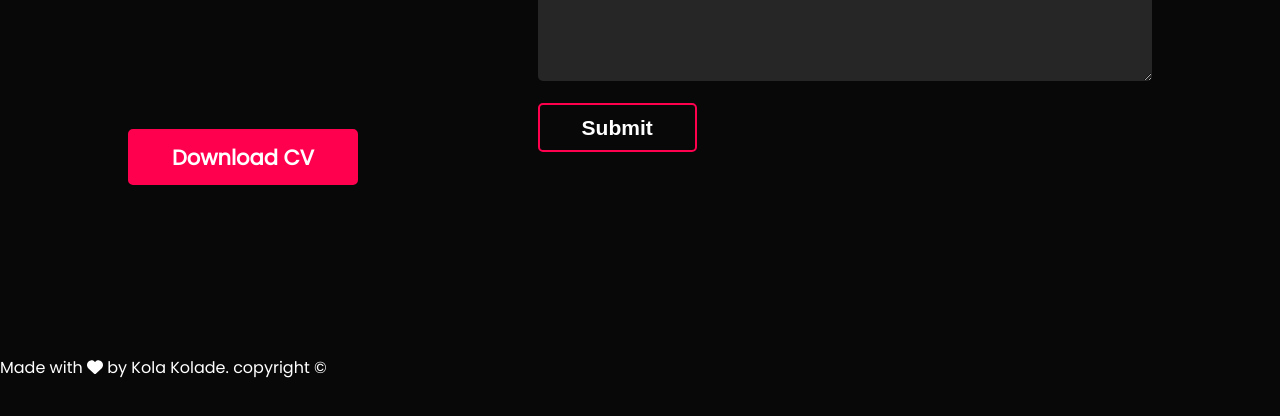
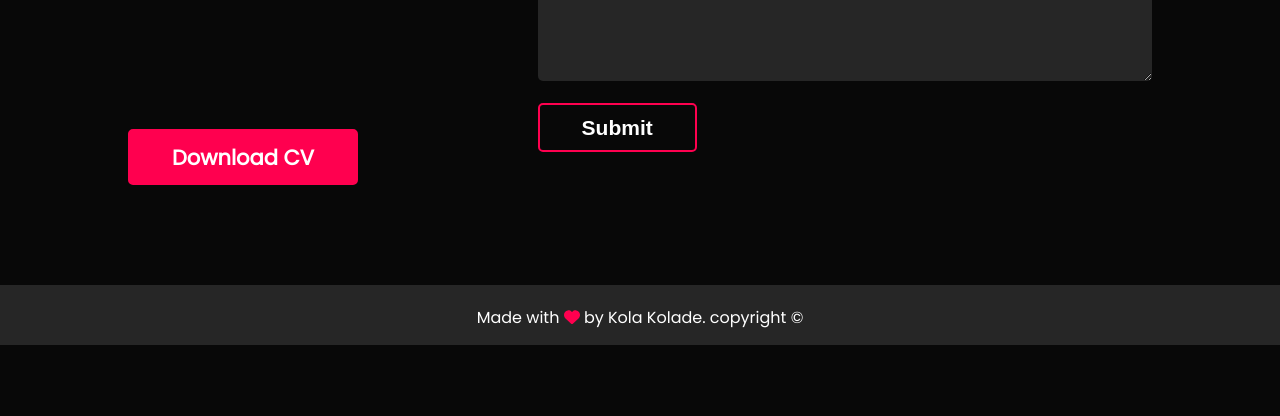
Before and after one commit to kkolade/portfolio, a website built with webpack: page src/index.html in a window 1280 px wide. Shown: the part 2710-3126 px from the top of the page. After the commit the page ends 3055 px from the top, so only its background shows below. Built offline with nearby package versions, Linux system fonts and the light colour scheme.

Commit message:
Add styling to footer

```diff
--- a/src/assets/scss/_layouts.scss
+++ b/src/assets/scss/_layouts.scss
@@ -334,3 +334,18 @@
     margin-top: b.$sp-1-5;
   }
 }
+
+// footer
+.footer {
+  width: 100%;
+  height: b.$height-footer;
+  text-align: center;
+  padding: b.$sp-2 0;
+  background-color: b.color(secondary);
+  font-weight: b.font-weight(300);
+  margin-top: b.$sp-1;
+
+  .fa-heart {
+    color: b.color(primary);
+  }
+}
```
